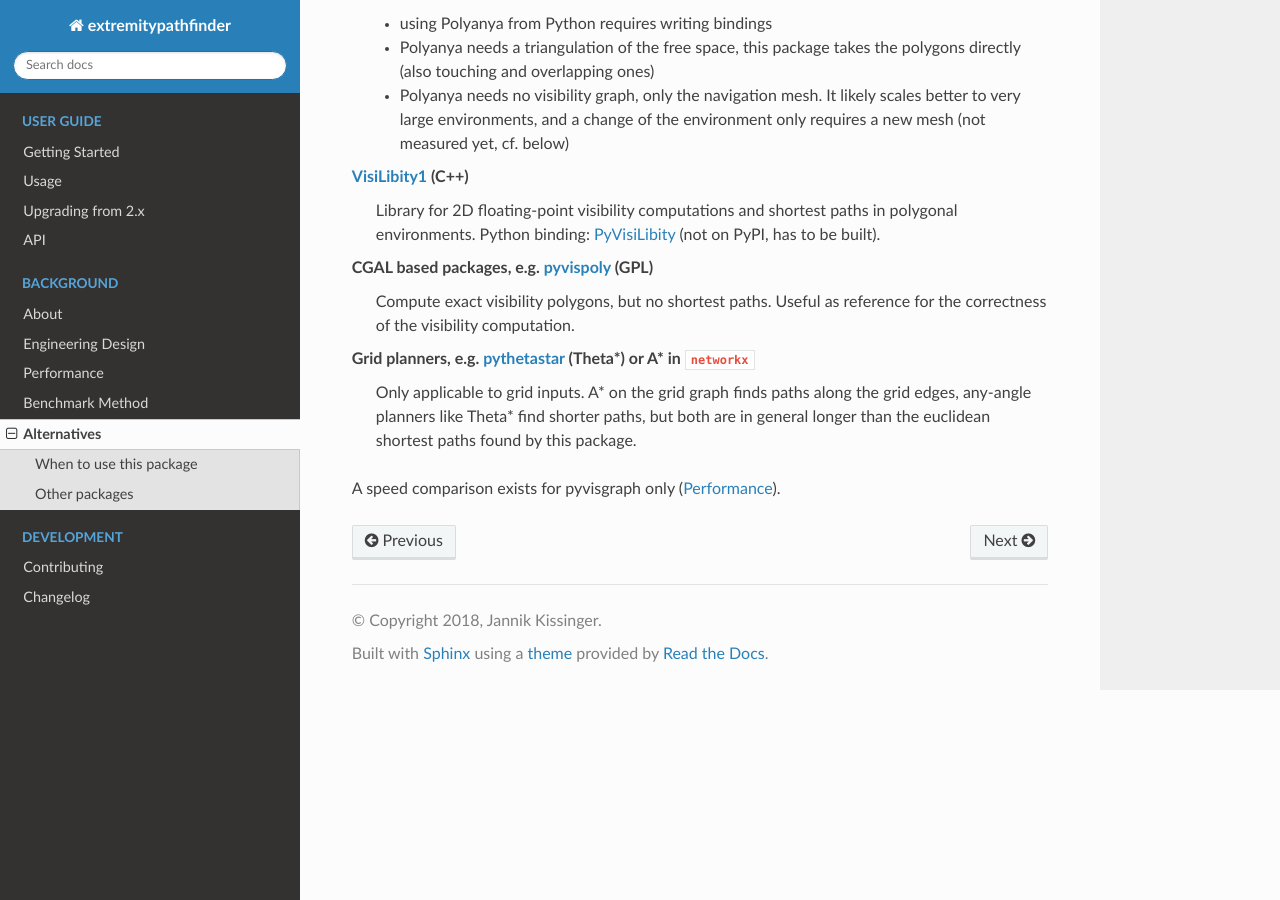
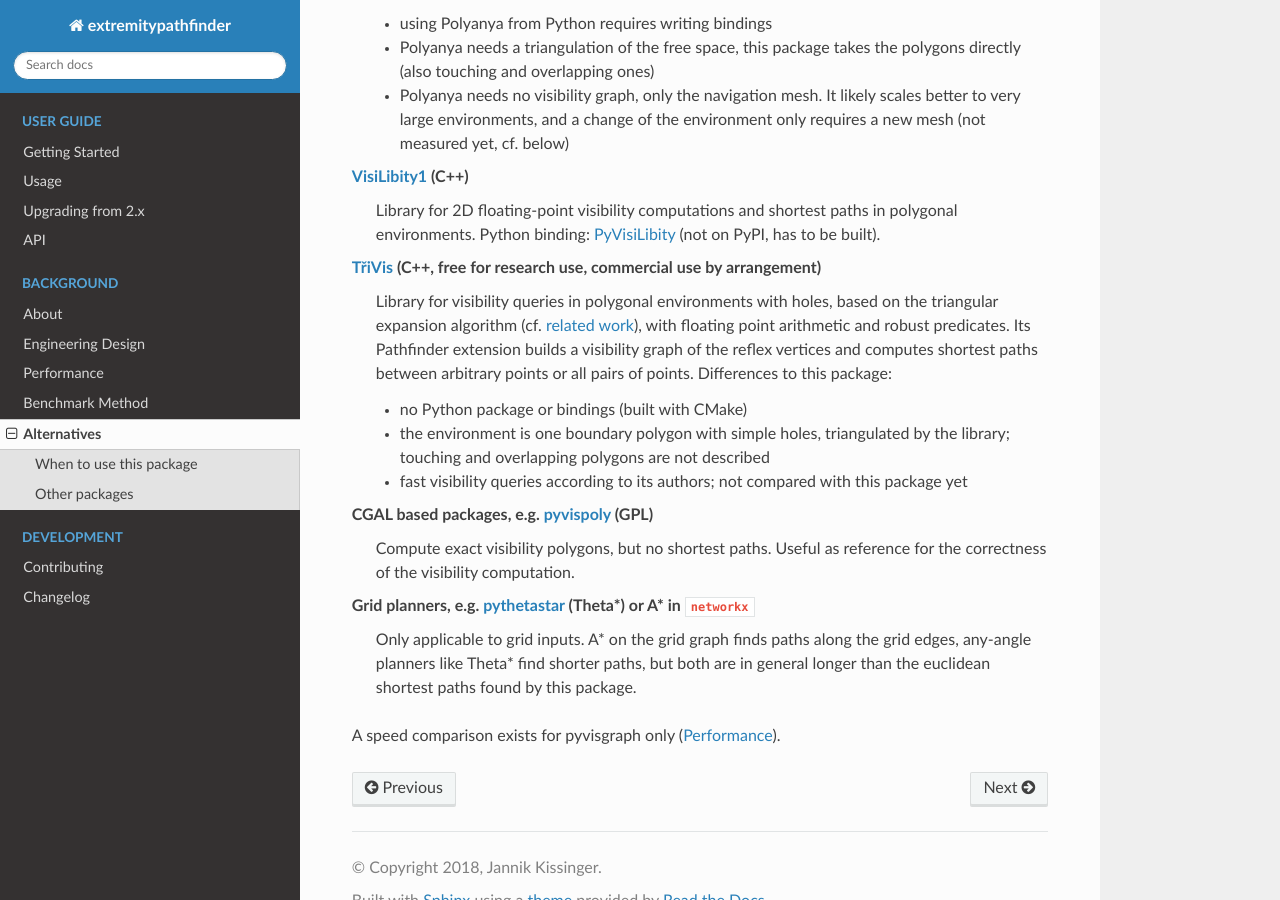
Before and after one commit to jannikmi/extremitypathfinder, a Sphinx documentation site: the page built from docs/9_alternatives.rst, in a window 1280 px wide and 900 px high, scrolled down 1307 px. Built offline with Sphinx 7.4.7 and the Read the Docs theme 3.1.0, drawn with Linux system fonts in a browser that asks for light colours.

Commit message:
docs: list TřiVis among the alternatives
It also computes shortest paths between arbitrary points in polygonal
environments (Pathfinder extension), so it belongs to the packages that
solve the same problem.

Co-Authored-By: Claude Opus 5.5 <noreply@anthropic.com>

```diff
--- a/docs/8_design.rst
+++ b/docs/8_design.rst
@@ -690,6 +690,8 @@ each with and without numba. Release artifacts are additionally installed and sm
 (``make release-check``). Bug fixes should come with a regression test reproducing the bug.
 
 
+.. _related_work:
+
 Related Work
 ============
 
--- a/docs/9_alternatives.rst
+++ b/docs/9_alternatives.rst
@@ -73,6 +73,18 @@ Other packages
     Library for 2D floating-point visibility computations and shortest paths in polygonal environments.
     Python binding: `PyVisiLibity <https://github.com/tsaoyu/PyVisiLibity>`__ (not on PyPI, has to be built).
 
+`TřiVis <https://github.com/janmikulacz/trivis>`__ (C++, free for research use, commercial use by arrangement)
+    Library for visibility queries in polygonal environments with holes, based on the triangular expansion algorithm
+    (cf. :ref:`related work <related_work>`), with floating point arithmetic and robust predicates.
+    Its Pathfinder extension builds a visibility graph of the reflex vertices and computes shortest paths
+    between arbitrary points or all pairs of points.
+    Differences to this package:
+
+    - no Python package or bindings (built with CMake)
+    - the environment is one boundary polygon with simple holes, triangulated by the library;
+      touching and overlapping polygons are not described
+    - fast visibility queries according to its authors; not compared with this package yet
+
 CGAL based packages, e.g. `pyvispoly <https://pypi.org/project/pyvispoly/>`__ (GPL)
     Compute exact visibility polygons, but no shortest paths.
     Useful as reference for the correctness of the visibility computation.
```
